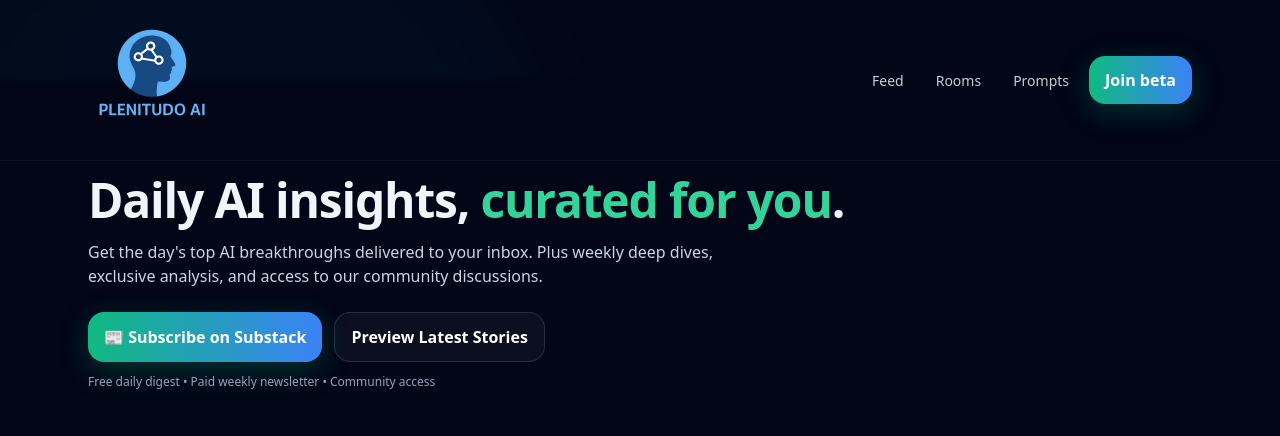
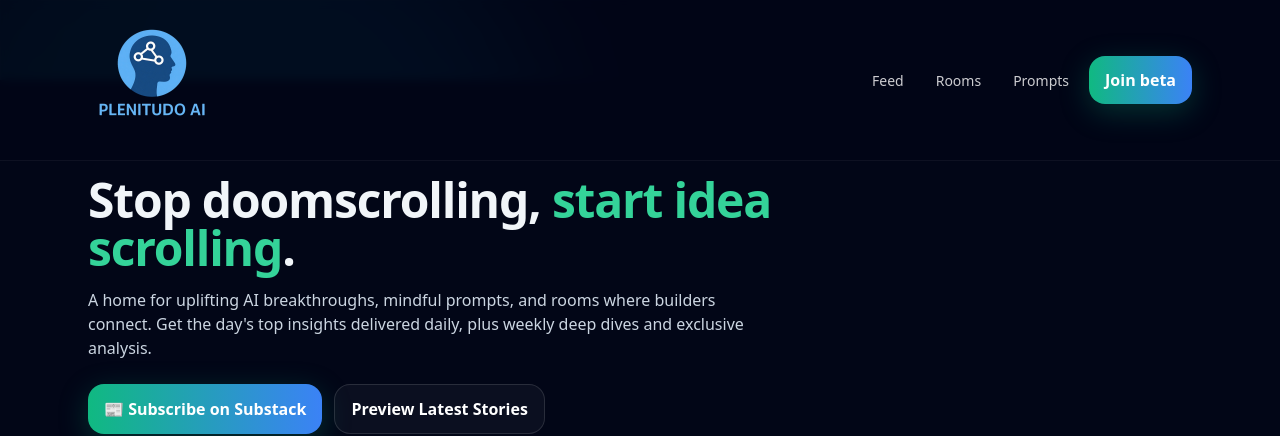
Before and after one commit to knportal/plenitudo, a Next.js app: page / in a window 1280 px wide. Shown: the top 436 px of the page. Built offline with nearby package versions, Linux system fonts and the light colour scheme; no server answers; the database is empty.

Commit message:
Update hero headline to combine brand voice with Substack value prop

```diff
--- a/src/components/plenitudo/sections/PlHero.jsx
+++ b/src/components/plenitudo/sections/PlHero.jsx
@@ -18,12 +18,13 @@ export default function PlHero() {
     <section className="mt-8 sm:mt-14 relative">
       <div className="max-w-3xl">
         <h1 className="text-3xl md:text-5xl font-bold tracking-tight leading-tight">
-          Daily AI insights,{" "}
-          <span className="text-emerald-400">curated for you</span>.
+          Stop doomscrolling,{" "}
+          <span className="text-emerald-400">start idea scrolling</span>.
         </h1>
         <p className="mt-3 sm:mt-4 text-slate-300 max-w-2xl text-sm sm:text-base">
-          Get the day's top AI breakthroughs delivered to your inbox. Plus weekly
-          deep dives, exclusive analysis, and access to our community discussions.
+          A home for uplifting AI breakthroughs, mindful prompts, and rooms where
+          builders connect. Get the day's top insights delivered daily, plus weekly
+          deep dives and exclusive analysis.
         </p>
         <div className="mt-4 sm:mt-6 flex flex-col sm:flex-row gap-2 sm:gap-3">
           {substackUrl ? (
```
